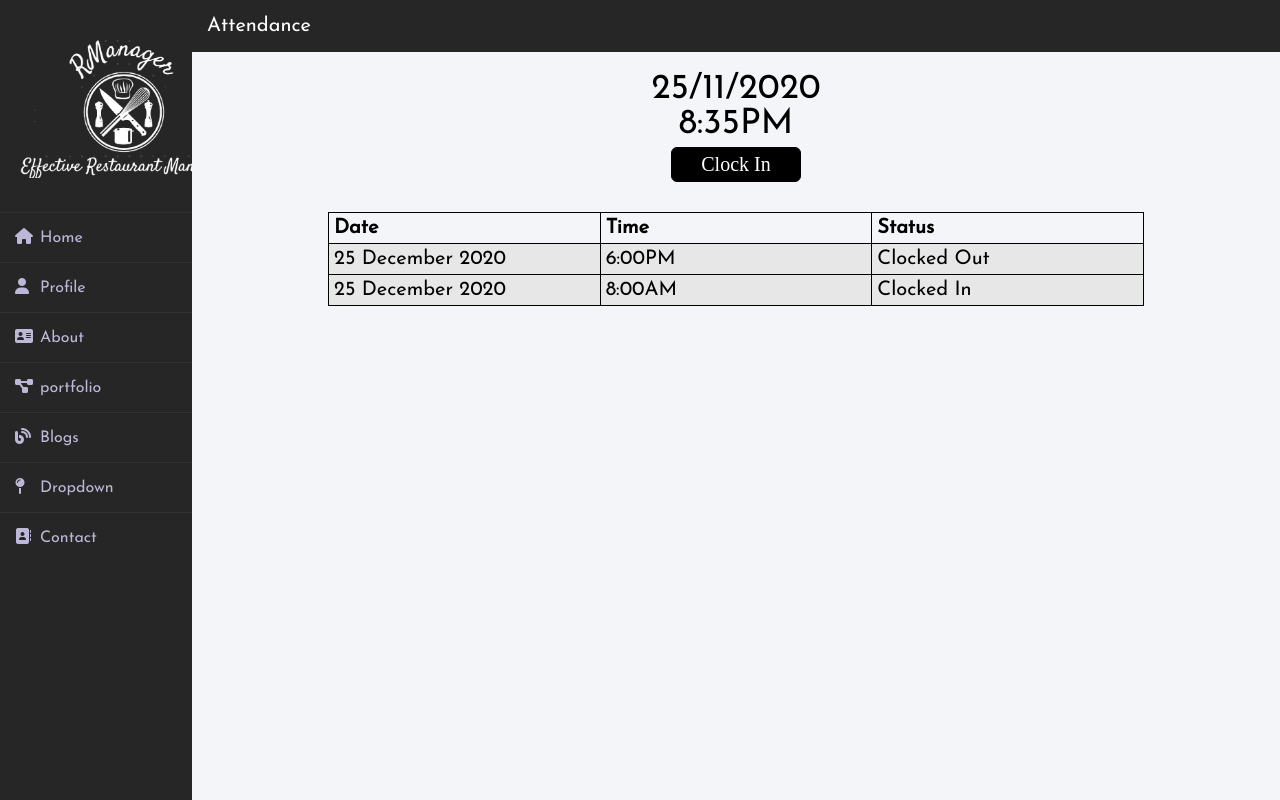
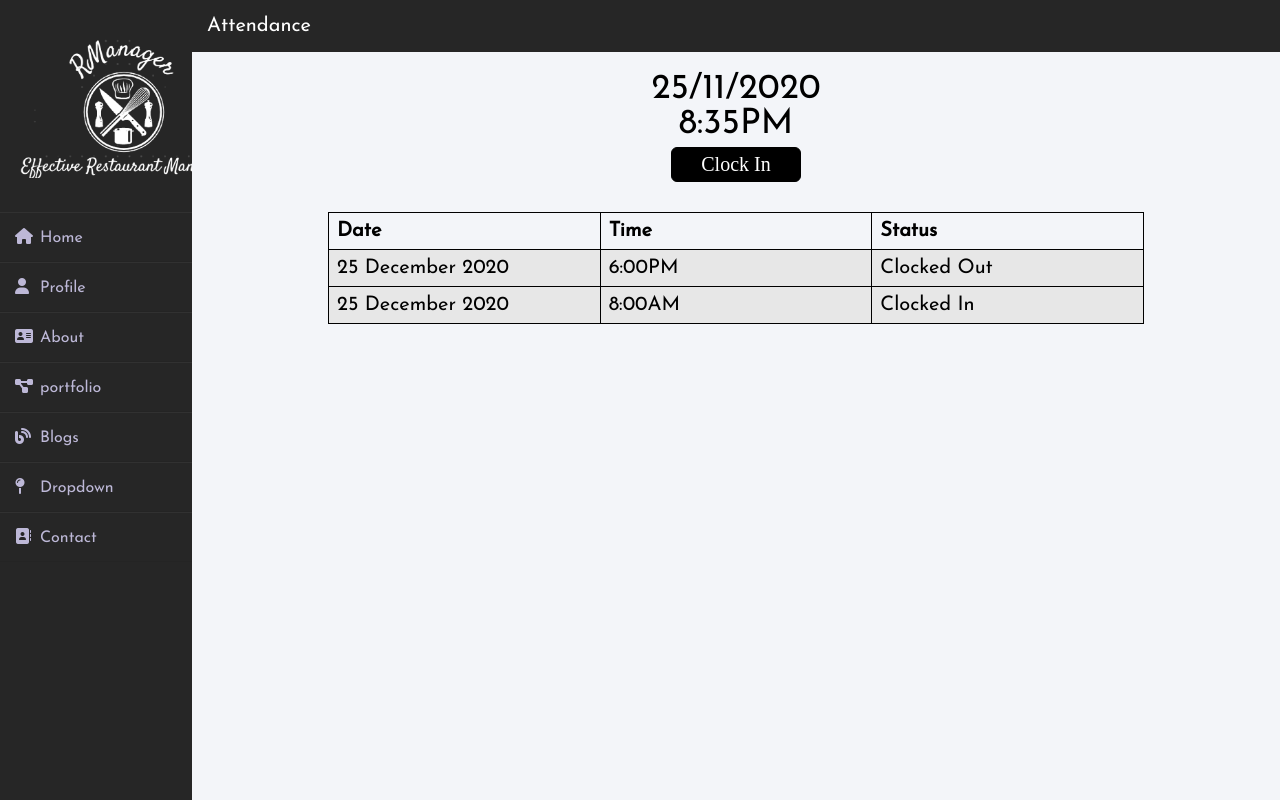
Before and after one commit to NelsonGan/rmanager, a PHP site: page /attendance.php in a window 1280 px wide. Run offline with PHP 8.4, Linux system fonts and the light colour scheme; some libraries are stand-ins or nearby versions.

Commit message:
Update attendance.css

```diff
--- a/stylesheets/attendance.css
+++ b/stylesheets/attendance.css
@@ -27,7 +27,7 @@
 .attendancetable, .attendancetable th, .attendancetable td
 {
     border: 1px solid black;
-    padding: 5px;
+    padding: 8px;
 }
 
 .attendancetable td
```
